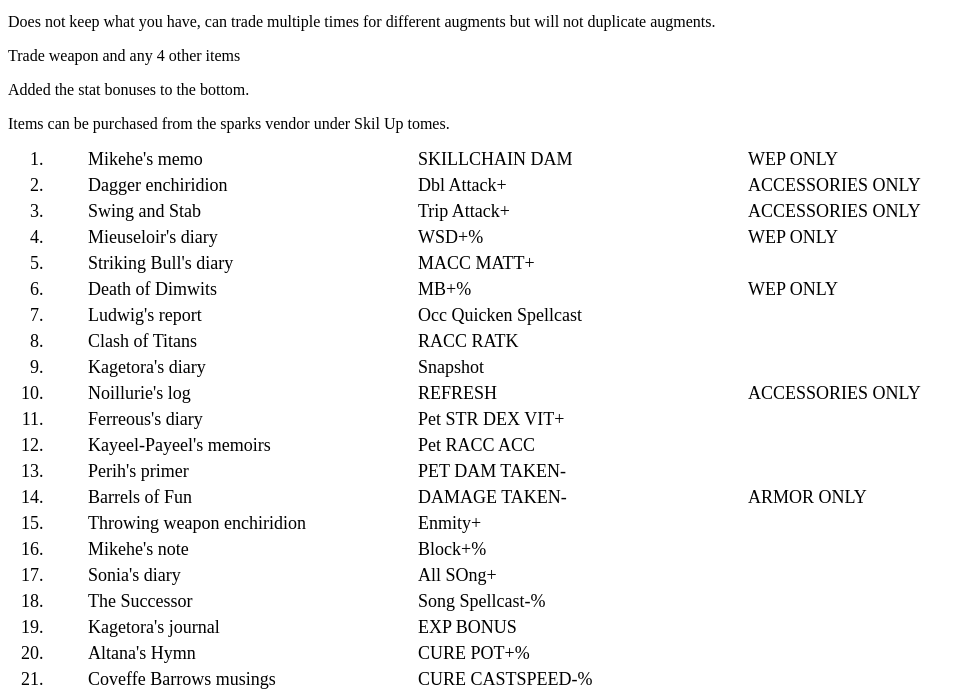
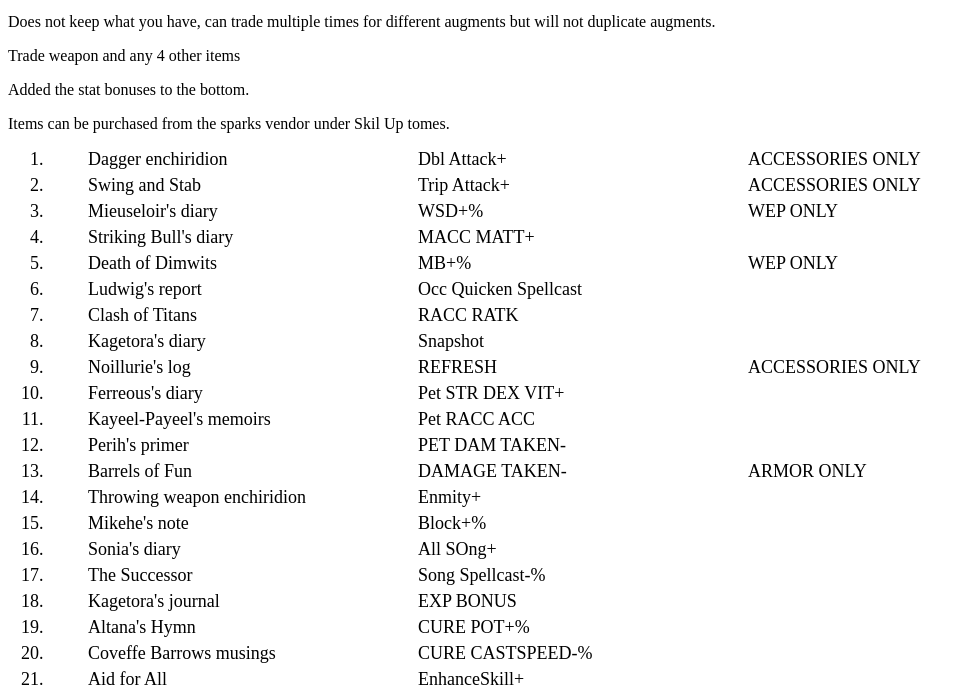
Before and after one commit to npropst78/ffxiaug, a plain HTML site: page index.html in a window 1280 px wide. Shown: the part 101-793 px from the top of the page, without its empty margins (0-976 px from the left). Drawn offline with Linux system fonts and the light colour scheme.

Commit message:
Remove that bitch Mikhe's Note

```diff
--- a/index.html
+++ b/index.html
@@ -38,7 +38,6 @@
 <p>Items can be purchased from the sparks vendor under Skil Up tomes.</p>
 
 <ul>
-    <li><span>Mikehe's memo</span><span>SKILLCHAIN DAM</span><span>WEP ONLY</span></li>
     <li><span>Dagger enchiridion</span><span>Dbl Attack+</span><span>ACCESSORIES ONLY</span></li>
     <li><span>Swing and Stab</span><span>Trip Attack+</span><span>ACCESSORIES ONLY</span></li>
     <li><span>Mieuseloir's diary</span><span>WSD+%</span><span>WEP ONLY</span></li>
```
